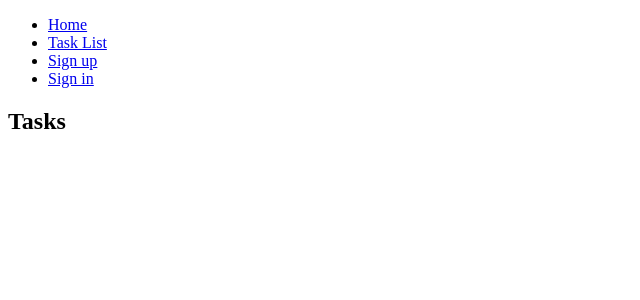
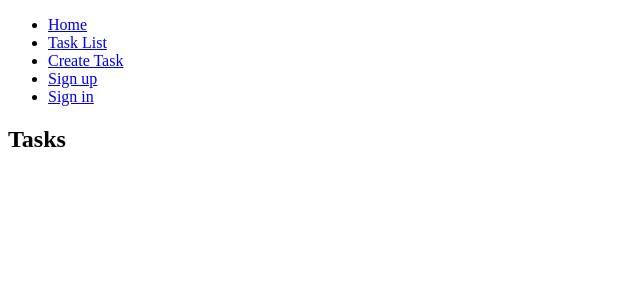
Before and after one commit to eljorgecruz/django-crud-auth, a Django app: page /tasks/ in a window 1280 px wide. Shown: the top 300 px of the page, without its empty margins (0-640 px from the left). Run offline with Django 5.2, Linux system fonts and the light colour scheme.

Commit message:
Feat: task form to use from frondend

```diff
--- a/djangocrud/urls.py
+++ b/djangocrud/urls.py
@@ -23,6 +23,7 @@ urlpatterns = [
     path('', views.home, name='home'),
     path('signup/', views.signup, name='signup'),
     path('tasks/', views.tasks, name='tasks'),
+    path('tasks/create/', views.create_task, name='create_task'),
     path('logout/', views.signout, name='logout'),
     path('signin/', views.signin, name='signin')
 ]
--- a/tasks/templates/base.html
+++ b/tasks/templates/base.html
@@ -11,6 +11,7 @@
         <ul>
             <li><a href="/">Home</a></li>
             <li><a href="/tasks">Task List</a></li>
+            <li><a href="/tasks/create">Create Task</a></li>
             {% if user.is_authenticated %}
                 <li><a href="/logout">Logout</a></li>
             {% else %}
--- a/tasks/views.py
+++ b/tasks/views.py
@@ -4,6 +4,7 @@ from django.contrib.auth.forms import UserCreationForm, AuthenticationForm
 from django.contrib.auth import login, logout, authenticate
 from django.db import IntegrityError
 from django.contrib.auth.models import User
+from .forms import TaskForm
 
 # Create your views here.
 def home(request):
@@ -34,6 +35,25 @@ def signup(request):
 def tasks(request):
     return render(request, 'tasks.html')
 
+def create_task(request):
+
+    if request.method == 'GET':
+        return render(request, 'create_task.html', {
+            'form': TaskForm
+        })
+    else:
+        try:
+            form = TaskForm(request.POST)
+            new_task = form.save(commit=False)
+            new_task.user = request.user
+            new_task.save()
+            return redirect('tasks')
+        except ValueError:
+            return render(request, 'create_task.html', {
+                'form': TaskForm(),
+                'error': 'Please enter a valid task'
+            })
+
 def signout(request):
     logout(request)
     return redirect('home')
```
Also changed, not shown: tasks/forms.py (added, +7 -0 lines), tasks/templates/create_task.html (added, +16 -0 lines).
